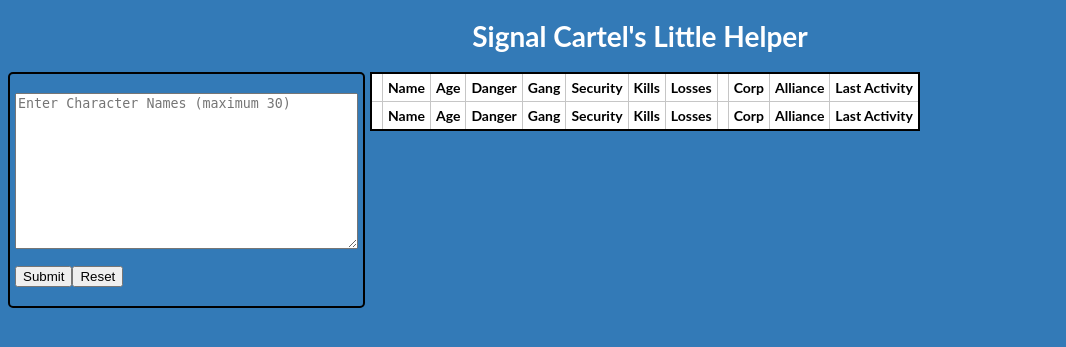
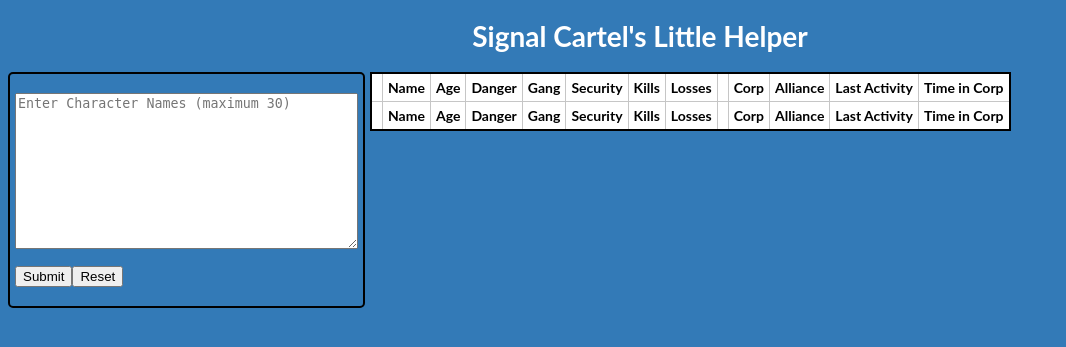
Before and after one commit to kat1248/my-plh, a Flask app: page / in a window 1280 px wide. Shown: the top 347 px of the page, without its empty margins (0-1066 px from the left). Run offline with Flask 2, Linux system fonts and the light colour scheme; lists and menus that the app fills with data are empty.

Commit message:
fixed time in corp

```diff
--- a/templates/index.html
+++ b/templates/index.html
@@ -104,7 +104,7 @@
     <div class="container">
       <form action = "{{ url_for('local') }}" method = "POST">
         <p><textarea name="characters" placeholder="Enter Character Names (maximum {{ max_chars }})" rows=10 cols=40></textarea>
-        <p><input type = "Submit" value = "Submit" /><input type="reset" /></p>
+        <p><input type="Submit" value="Submit" maxlength="1000"/><input type="reset" /></p>
       </form>
       <table id="chars" class="chars">
           <thead>
@@ -121,6 +121,7 @@
               <th class="header_button" onclick="sortTable(9)">Corp</th>
               <th class="header_button" onclick="sortTable(10)">Alliance</th>
               <th>Last Activity</th>
+              <th class="header_button" onclick="sortTable(12)">Time in Corp</th>
           </tr>
           </thead>
         <tfoot>
@@ -137,6 +138,7 @@
               <th class="header_button" onclick="sortTable(9)">Corp</th>
               <th class="header_button" onclick="sortTable(10)">Alliance</th>
               <th>Last Activity</th>
+              <th class="header_button" onclick="sortTable(12)">Time in Corp</th>
           </tr>
           </tfoot>
     {% set ns = namespace(use_background=false) %}
@@ -155,9 +157,10 @@
       <td class="data">{{ char.kills }}</td>
       <td class="data">{{ char.losses }}</td>
       <td><img src="https://imageserver.eveonline.com/Corporation/{{ char.corp_id }}_64.png" height="32" width="32"></td>
-      <td{% if char.corp_danger > 50 %} class="corp_alert"{% elif char.is_npc_corp %} class="npc_corp"{% endif %} title="Corporation Danger: {{ char.corp_danger }}"><a href="https://zkillboard.com/corporation/{{ char.corp_id }}/" target="_blank">{{ char.corp_name }} ({{ char.corp_age }} days)</a></td>
+      <td{% if char.corp_danger > 50 %} class="corp_alert"{% elif char.is_npc_corp %} class="npc_corp"{% endif %} title="Corporation Danger: {{ char.corp_danger }}"><a href="https://zkillboard.com/corporation/{{ char.corp_id }}/" target="_blank">{{ char.corp_name }}</a></td>
       <td>{{ char.alliance_name }}</td>
       <td>{{ char.last_kill }}</td>
+      <td>{{ char.corp_age }} days</td>
     </tr>
     {% endfor %}
     {% set ns.use_background = not ns.use_background %}
```
